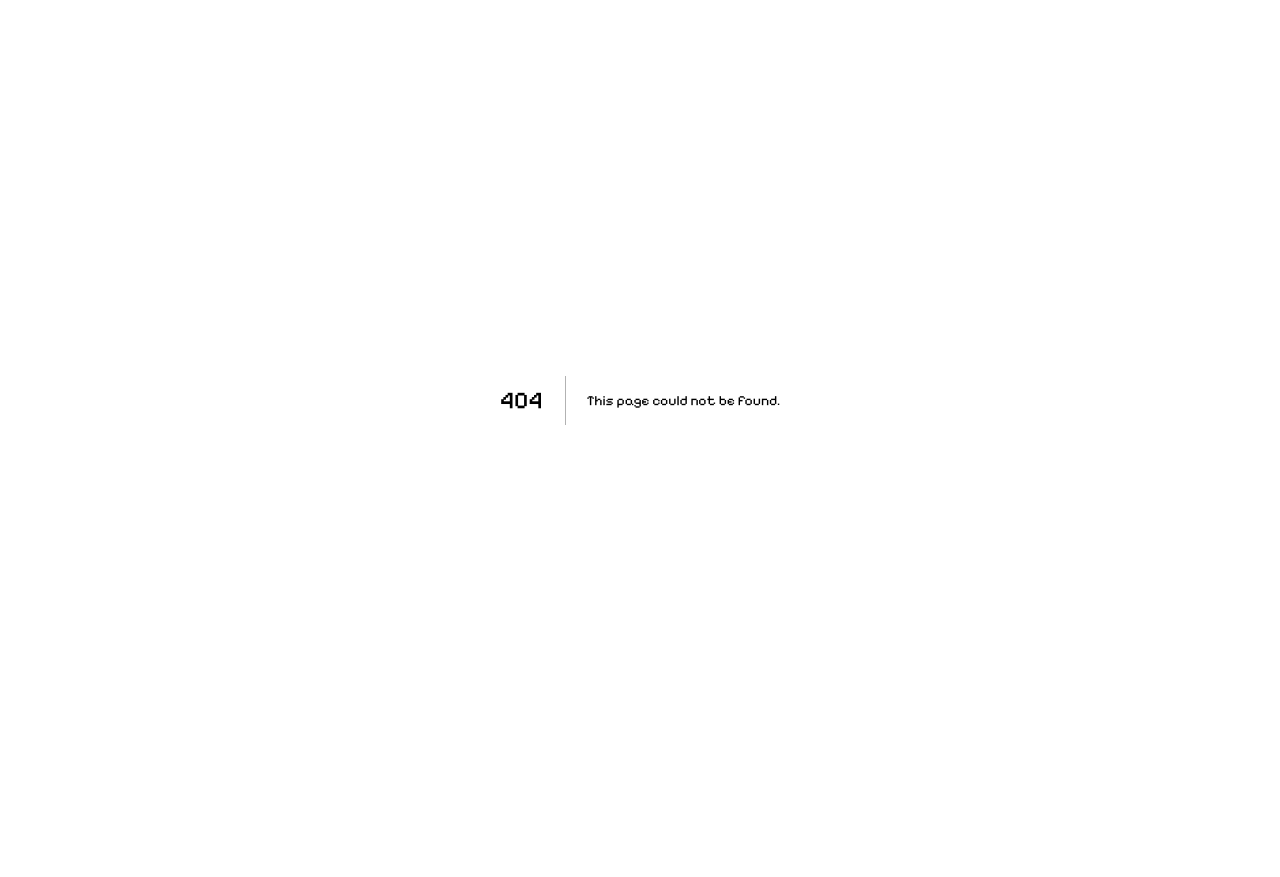
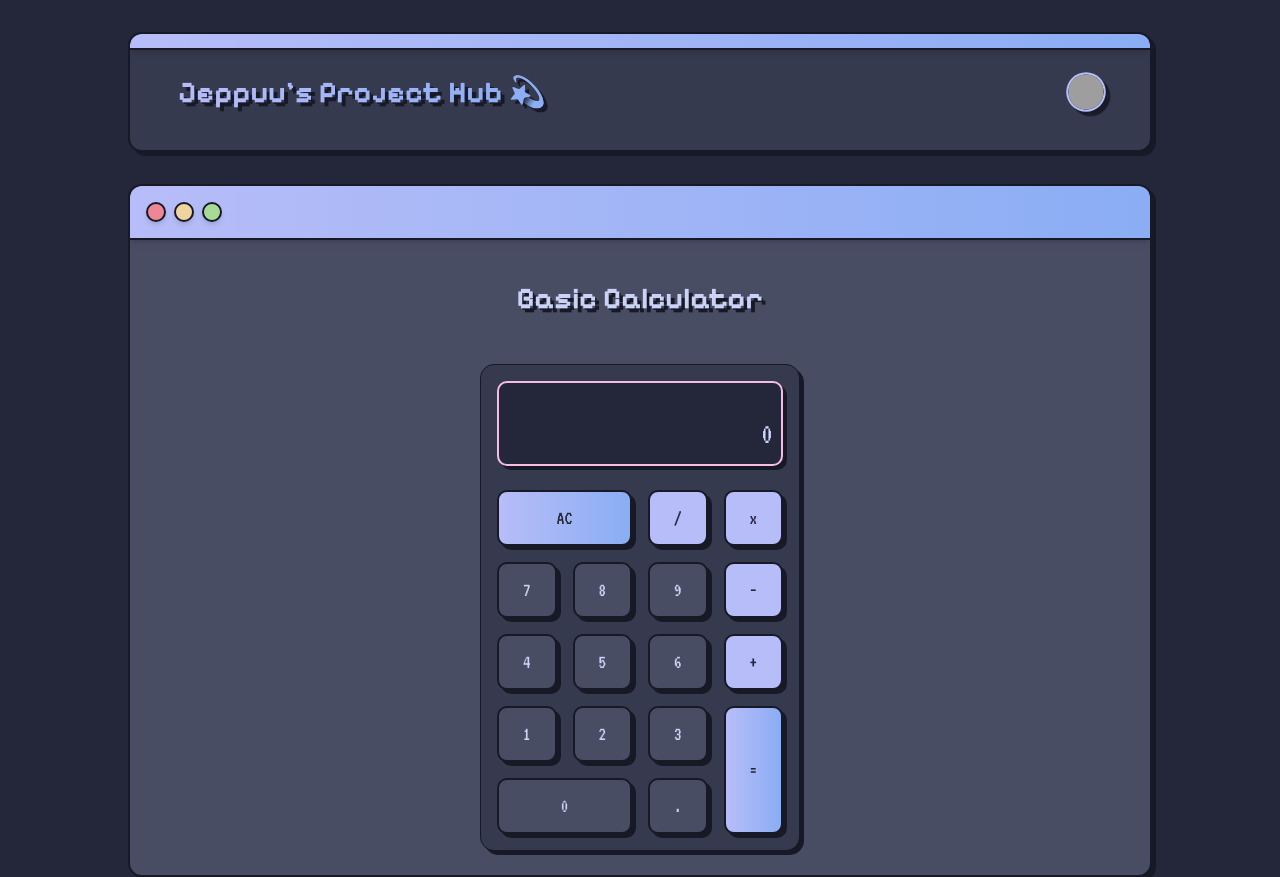
Before and after one commit to Jeppuu/project-hub, a Next.js app: page /projects/calculator in a window 1280 px wide. Before the commit this address had no page. Before the commit the page ends 800 px from the top, so only its background shows below. Built offline with nearby package versions, Linux system fonts and the light colour scheme; grey boxes are pictures that could not be loaded.

Commit message:
Add calculator project

```diff
--- a/src/app/globals.css
+++ b/src/app/globals.css
@@ -96,6 +96,9 @@
   .font-pixel {
     font-family: var(--font-pixelify-sans), monospace;
   }
+  .font-vt323 {
+    font-family: var(--font-vt323), monospace;
+  }
 
   @keyframes confetti-pop {
     0% {
--- a/src/app/layout.tsx
+++ b/src/app/layout.tsx
@@ -1,5 +1,5 @@
 import type { Metadata } from "next";
-import { Geist, Geist_Mono, Pixelify_Sans } from "next/font/google";
+import { Geist, Geist_Mono, Pixelify_Sans, VT323 } from "next/font/google";
 import "./globals.css";
 
 const geistSans = Geist({
@@ -17,9 +17,15 @@ const pixelifySans = Pixelify_Sans({
   subsets: ["latin"],
 });
 
+const vt323 = VT323({
+  weight: "400",
+  subsets: ["latin"],
+  variable: "--font-vt323",
+});
+
 export const metadata: Metadata = {
-  title: "Create Next App",
-  description: "Generated by create next app",
+  title: "Jeppuu's Project Hub",
+  description: "A Collection of Jeppuu's Frontend Projects",
 };
 
 export default function RootLayout({
@@ -30,7 +36,7 @@ export default function RootLayout({
   return (
     <html lang="en">
       <body
-        className={`${geistSans.variable} ${geistMono.variable} ${pixelifySans.variable} antialiased`}
+        className={`${geistSans.variable} ${geistMono.variable} ${pixelifySans.variable} ${vt323.variable} antialiased`}
       >
         {children}
       </body>
--- /dev/null
+++ b/src/app/projects/calculator/page.tsx
@@ -0,0 +1,15 @@
+import Layout from "@/components/layout";
+import CalculatorApp from "@/components/calculator/calculatorApp";
+
+export default function CalculatorPage() {
+  return (
+    <Layout>
+      <div className="w-full p-4 flex flex-col items-center justify-center">
+        <h2 className="text-2xl md:text-3xl font-bold text-text drop-shadow-solid-crust mb-8">
+          Basic Calculator
+        </h2>
+      </div>
+      <CalculatorApp />
+    </Layout>
+  );
+}
--- /dev/null
+++ b/src/components/calculator/calculatorApp.tsx
@@ -0,0 +1,138 @@
+"use client";
+import { useState } from "react";
+import CalculatorDisplay from "./calculatorDisplay";
+import CalculatorButtons from "./calculatorButtons";
+import { CalculatorButtonConfig } from "@/utils/calculator/calculatorButtonsConfig";
+
+const isOperator = /[x/+‑]/;
+const endsWithOperator = /[x+‑/]$/;
+const endsWithNegativeSign = /\d[x/+‑]{1}‑$/;
+
+const CalculatorApp = () => {
+  const [currentVal, setCurrentVal] = useState("0");
+  const [prevVal, setPrevVal] = useState("0");
+  const [formula, setFormula] = useState("");
+  const [evaluated, setEvaluated] = useState(false);
+
+  // Limit warning
+  const limitWarning = () => {
+    setCurrentVal("Digit Limit Met");
+    setTimeout(() => setCurrentVal(prevVal), 1000);
+  };
+
+  // Handle numbers
+  const handleNumber = (value: string) => {
+    if (currentVal.length > 21) return limitWarning();
+    if (evaluated) {
+      setCurrentVal(value);
+      setFormula(value !== "0" ? value : "");
+      setEvaluated(false);
+    } else {
+      setCurrentVal(
+        currentVal === "0" || isOperator.test(currentVal)
+          ? value
+          : currentVal + value
+      );
+      setFormula((prev) => {
+        if (currentVal === "0" && value === "0") {
+          return prev === "" ? value : prev;
+        }
+        if (/([^.0-9]0|^0)$/.test(prev)) {
+          return prev.slice(0, -1) + value;
+        }
+        return prev + value;
+      });
+    }
+  };
+
+  // Handle operators
+  const handleOperator = (value: string) => {
+    setEvaluated(false);
+    setCurrentVal(value);
+    if (evaluated) {
+      setFormula(prevVal + value);
+    } else if (!endsWithOperator.test(formula)) {
+      setPrevVal(formula);
+      setFormula(formula + value);
+    } else if (!endsWithNegativeSign.test(formula)) {
+      setFormula(
+        (endsWithNegativeSign.test(formula + value) ? formula : prevVal) + value
+      );
+    } else if (value !== "‑") {
+      setFormula(prevVal + value);
+    }
+  };
+
+  // Handle decimal
+  const handleDecimal = () => {
+    if (evaluated) {
+      setCurrentVal("0.");
+      setFormula("0.");
+      setEvaluated(false);
+    } else if (!currentVal.includes(".") && !currentVal.includes("Limit")) {
+      if (currentVal.length > 21) return limitWarning();
+      setCurrentVal((prev) => prev + ".");
+      setFormula((prev) => {
+        if (
+          endsWithOperator.test(prev) ||
+          (currentVal === "0" && prev === "")
+        ) {
+          return prev + "0.";
+        }
+        return prev + ".";
+      });
+    }
+  };
+
+  // Handle evaluate
+  const handleEvaluate = () => {
+    if (currentVal.includes("Limit")) return;
+    let expression = formula;
+    while (endsWithOperator.test(expression)) {
+      expression = expression.slice(0, -1);
+    }
+    expression = expression.replace(/x/g, "*").replace(/‑/g, "-");
+    const answer = Math.round(1000000000000 * eval(expression)) / 1000000000000;
+    setCurrentVal(answer.toString());
+    setFormula(
+      expression
+        .replace(/\*/g, "⋅")
+        .replace(/-/g, "‑")
+        .replace(/(x|\/|\+)‑/, "$1-")
+        .replace(/^‑/, "-") +
+        "=" +
+        answer
+    );
+    setPrevVal(answer.toString());
+    setEvaluated(true);
+  };
+
+  // Handle clear
+  const handleClear = () => {
+    setCurrentVal("0");
+    setPrevVal("0");
+    setFormula("");
+    setEvaluated(false);
+  };
+
+  // Button click handler
+  const handleButtonClick = (btn: CalculatorButtonConfig) => {
+    if (btn.type === "number") handleNumber(btn.label);
+    else if (btn.type === "operator") handleOperator(btn.label);
+    else if (btn.type === "decimal") handleDecimal();
+    else if (btn.type === "equals") handleEvaluate();
+    else if (btn.type === "action") handleClear();
+  };
+
+  return (
+    <div className="w-full max-w-xs mx-auto bg-surface-0 border-1 border-crust rounded-xl p-4 drop-shadow-solid-crust flex flex-col gap-4">
+      <CalculatorDisplay
+        formula={formula.replace(/x/g, "⋅")}
+        value={currentVal}
+      />
+      <CalculatorButtons onButtonClick={handleButtonClick} />
+    </div>
+  );
+};
+
+export default CalculatorApp;
--- /dev/null
+++ b/src/components/calculator/calculatorButton.tsx
@@ -0,0 +1,25 @@
+import { CalculatorButtonConfig } from "@/utils/calculator/calculatorButtonsConfig";
+
+type CalculatorButtonProps = {
+  button: CalculatorButtonConfig;
+  onClick: () => void;
+};
+
+const CalculatorButton = ({ button, onClick }: CalculatorButtonProps) => (
+  <button
+    id={button.id}
+    className={`py-3 rounded-lg font-vt323 text-xl border-2 border-crust drop-shadow-solid-crust transition active:scale-95
+      ${button.type === "operator" ? "bg-lavender text-base" : ""}
+      ${button.type === "number" ? "bg-surface-1 text-text" : ""}
+      ${button.type === "decimal" ? "bg-surface-1 text-text" : ""}
+      ${button.type === "equals" ? "gradient-to-r-custom text-base" : ""}
+      ${button.type === "action" ? "gradient-to-r-custom text-base" : ""}
+      ${button.className || ""}
+    `}
+    onClick={onClick}
+  >
+    {button.label}
+  </button>
+);
+
+export default CalculatorButton;
--- /dev/null
+++ b/src/components/calculator/calculatorButtons.tsx
@@ -0,0 +1,23 @@
+import {
+  BUTTONS,
+  CalculatorButtonConfig,
+} from "@/utils/calculator/calculatorButtonsConfig";
+import CalculatorButton from "./calculatorButton";
+
+type CalculatorButtonsProps = {
+  onButtonClick: (btn: CalculatorButtonConfig) => void;
+};
+
+const CalculatorButtons = ({ onButtonClick }: CalculatorButtonsProps) => (
+  <div className="grid grid-cols-4 grid-rows-5 gap-4">
+    {BUTTONS.map((btn) => (
+      <CalculatorButton
+        key={btn.id}
+        button={btn}
+        onClick={() => onButtonClick(btn)}
+      />
+    ))}
+  </div>
+);
+
+export default CalculatorButtons;
--- /dev/null
+++ b/src/components/calculator/calculatorDisplay.tsx
@@ -0,0 +1,22 @@
+const CalculatorDisplay = ({
+  formula,
+  value,
+}: {
+  formula: string;
+  value: string;
+}) => {
+  return (
+    <div className="mb-2">
+      <div
+        className="text-3xl font-vt323 text-right text-text bg-base px-2 py-3 rounded-lg border-2 border-pink drop-shadow-solid-crust"
+        id="display"
+      >
+        <div className="text-sm text-subtext-1 min-h-[1.5em] text-right break-all">
+          {formula}
+        </div>
+        {value}
+      </div>
+    </div>
+  );
+};
+export default CalculatorDisplay;
--- /dev/null
+++ b/src/utils/calculator/calculatorButtonsConfig.ts
@@ -0,0 +1,26 @@
+export type CalculatorButtonConfig = {
+  id: string;
+  label: string;
+  type: "number" | "operator" | "decimal" | "equals" | "action";
+  className?: string;
+};
+
+export const BUTTONS: CalculatorButtonConfig[] = [
+  { id: "clear", label: "AC", type: "action", className: "col-span-2" },
+  { id: "divide", label: "/", type: "operator" },
+  { id: "multiply", label: "x", type: "operator" },
+  { id: "seven", label: "7", type: "number" },
+  { id: "eight", label: "8", type: "number" },
+  { id: "nine", label: "9", type: "number" },
+  { id: "subtract", label: "‑", type: "operator" },
+  { id: "four", label: "4", type: "number" },
+  { id: "five", label: "5", type: "number" },
+  { id: "six", label: "6", type: "number" },
+  { id: "add", label: "+", type: "operator" },
+  { id: "one", label: "1", type: "number" },
+  { id: "two", label: "2", type: "number" },
+  { id: "three", label: "3", type: "number" },
+  { id: "equals", label: "=", type: "equals", className: "row-span-2" },
+  { id: "zero", label: "0", type: "number", className: "col-span-2" },
+  { id: "decimal", label: ".", type: "decimal" },
+];
```
